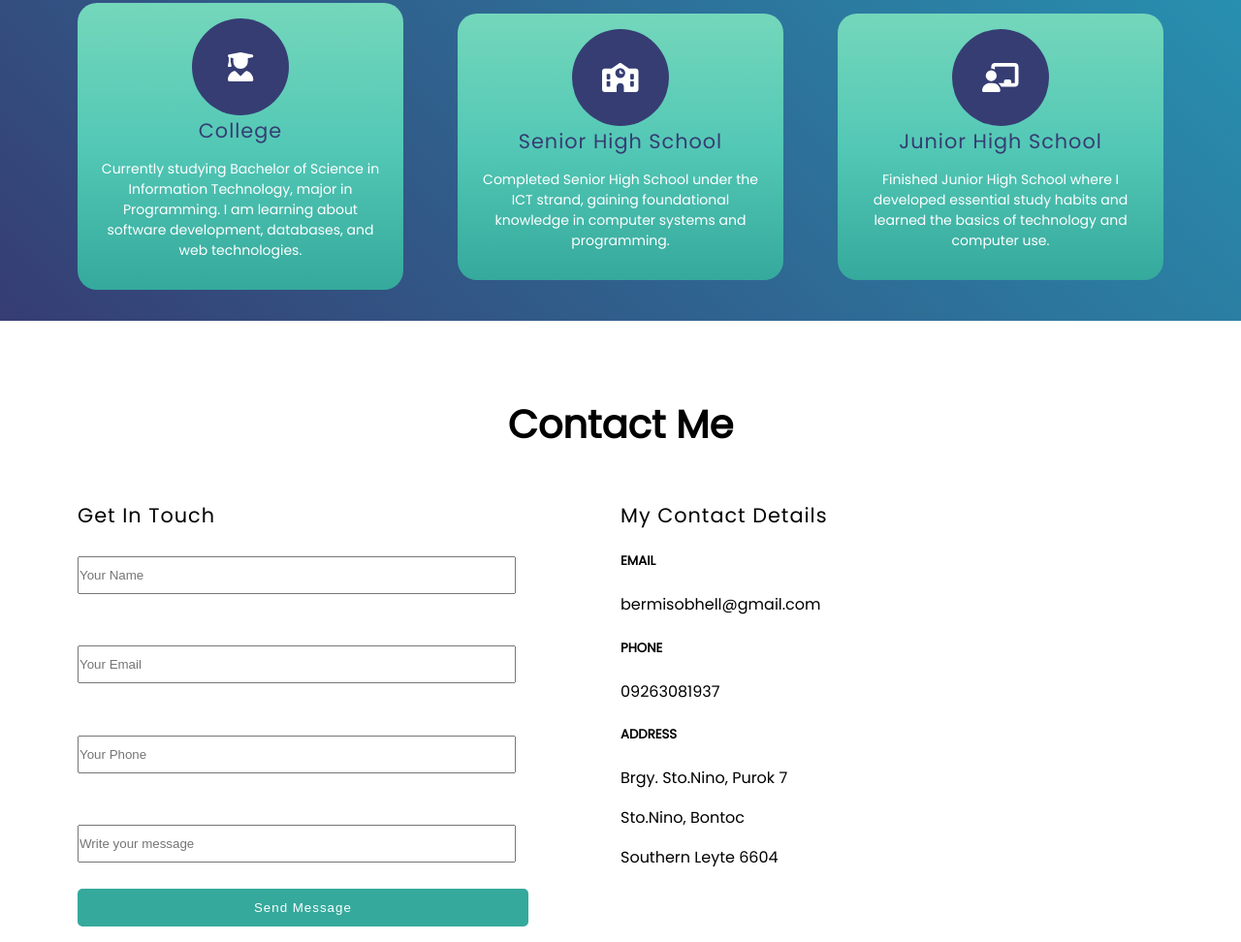
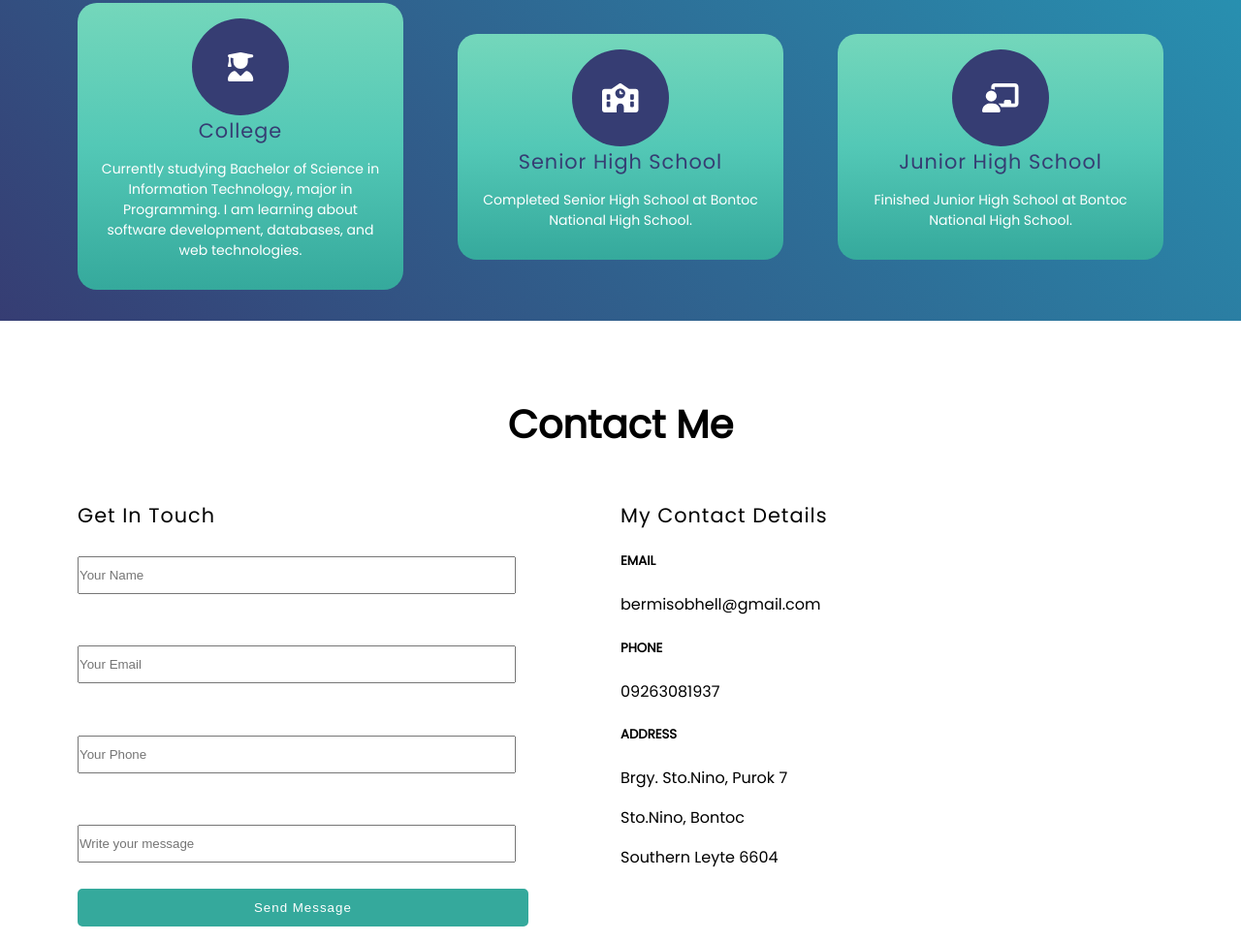
Before and after one commit to Bhell21/bermiso-porfolio.github.io, a plain HTML site: page index.html in a window 1280 px wide. Shown: the part 2192-3164 px from the top of the page at 97% size. Drawn offline with Linux system fonts and the light colour scheme.

Commit message:
Update index.html

```diff
--- a/index.html
+++ b/index.html
@@ -180,7 +180,7 @@
                     </div>
                     <h3 class="greet-heading blue-text">Senior High School</h3>
                     <p class="small-para">
-                        Completed Senior High School under the ICT strand, gaining foundational knowledge in computer systems and programming.
+                        Completed Senior High School at Bontoc National High School.
                     </p>
                 </div>
             </div>
@@ -193,7 +193,7 @@
                     </div>
                     <h3 class="greet-heading blue-text">Junior High School</h3>
                     <p class="small-para">
-                        Finished Junior High School where I developed essential study habits and learned the basics of technology and computer use.
+                        Finished Junior High School at Bontoc National High School.
                     </p>
                 </div>
             </div>
```
